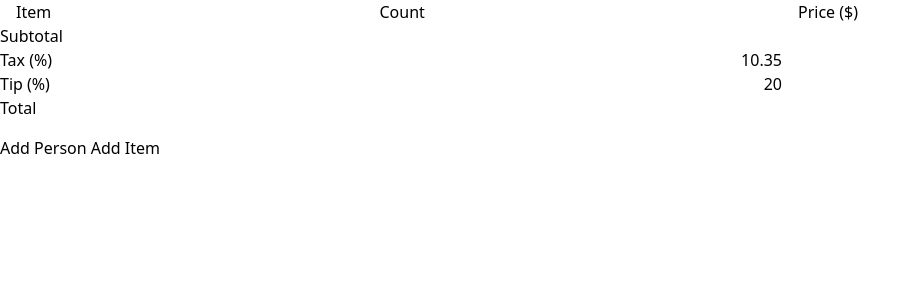
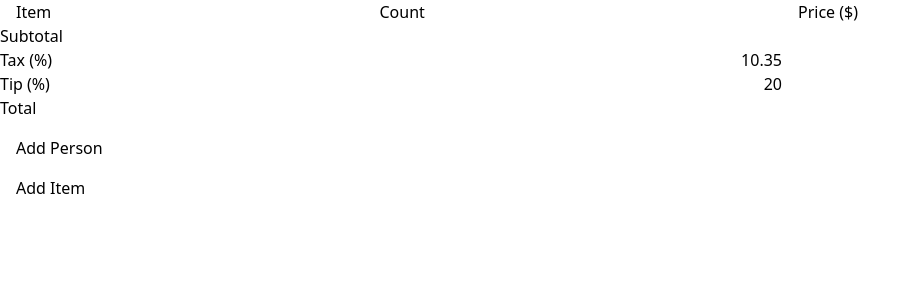
Before and after one commit to dphoria/bill, a Flask app: template src/ui/templates/items.html in a window 1280 px wide. Shown: the top 300 px of the page, without its empty margins (0-921 px from the left). Run offline with Flask 3, Linux system fonts and the light colour scheme; the template is opened without the code that fills it, so the values that code supplies are empty; style sheets or scripts are compiled from the project's sources.

Commit message:
vertical buttons

```diff
--- a/src/ui/templates/items.html
+++ b/src/ui/templates/items.html
@@ -43,8 +43,8 @@
     </tr>
   </table>
 
-  <button id="add-person-button" class="mt-4">Add Person</button>
-  <button id="add-item-button" class="mt-4">Add Item</button>
+  <button id="add-person-button" class="m-4 block">Add Person</button>
+  <button id="add-item-button" class="m-4 block">Add Item</button>
 
   <div id="add-person-modal"
     class="hidden fixed inset-0 flex items-center justify-center bg-black text-white dark:text-black dark:bg-white">
```
